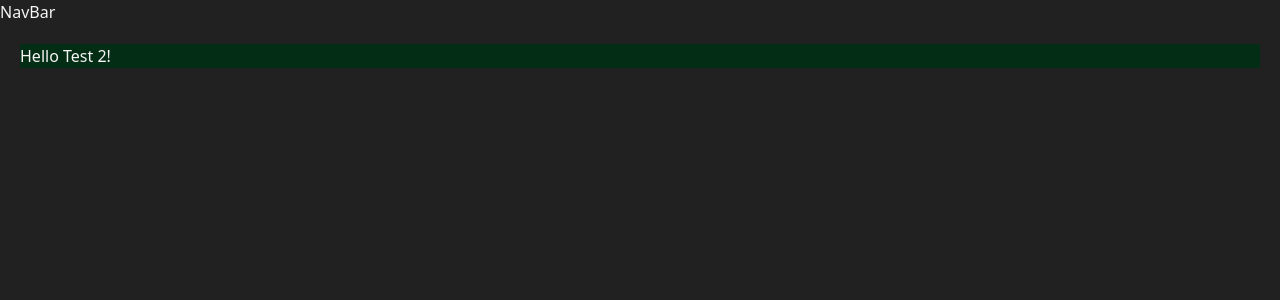
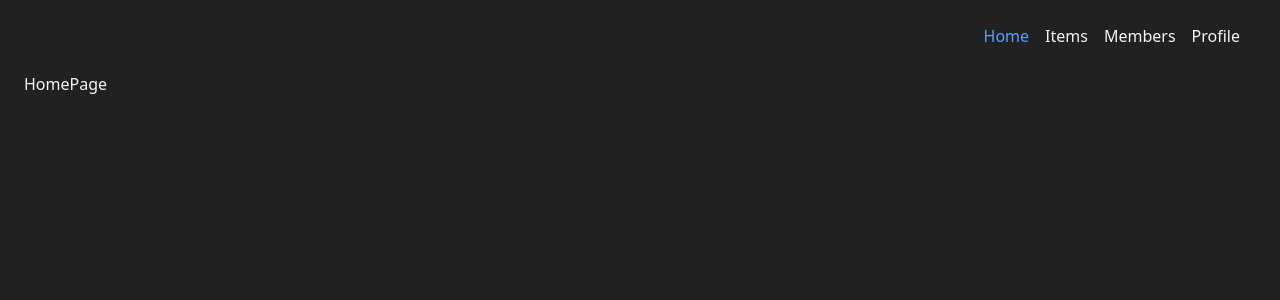
Before and after one commit to FukcThat/TinyShare, a React (Vite) app: page / in a window 1280 px wide. Shown: the top 300 px of the page. Built offline with nearby package versions, Linux system fonts and the light colour scheme.

Commit message:
ADD: Base routes & dummy Data

```diff
--- a/src/components/Layout.jsx
+++ b/src/components/Layout.jsx
@@ -1,10 +1,13 @@
 import { Outlet } from "react-router";
+import Navbar from "./Navbar";
 
 export default function Layout() {
   return (
     <div>
-      <div>NavBar</div>
-      <Outlet />
+      <Navbar />
+      <div className="m-6 ">
+        <Outlet />
+      </div>
     </div>
   );
 }
--- /dev/null
+++ b/src/components/Navbar.jsx
@@ -0,0 +1,29 @@
+import { Link, useLocation } from "react-router";
+
+const NavElements = [
+  { path: "/", name: "Home" },
+  { path: "/items", name: "Items" },
+  { path: "/members", name: "Members" },
+  { path: "/profile", name: "Profile" },
+];
+
+export default function Navbar() {
+  const location = useLocation();
+  return (
+    <div className="flex gap-4 my-6 px-10 w-full justify-end">
+      {NavElements.map((element) => {
+        return (
+          <Link
+            key={element.path}
+            to={element.path}
+            className={`hover:scale-110 transition-all duration-50 ease-in ${
+              location.pathname === element.path && " text-blue-400"
+            }`}
+          >
+            {element.name}
+          </Link>
+        );
+      })}
+    </div>
+  );
+}
--- a/src/data/communityData.js
+++ b/src/data/communityData.js
@@ -0,0 +1,11 @@
+export const communityData = [
+  new Community(1, "Hills"),
+  new Community(2, "Valley"),
+];
+
+class Community {
+  constructor(id, name) {
+    this.id = id;
+    this.name = name;
+  }
+}
--- a/src/data/itemData.js
+++ b/src/data/itemData.js
@@ -0,0 +1,15 @@
+export const itemData = [
+  new Item(1, "Pot", "available", 1),
+  new Item(2, "Pan", "borrowed", 2),
+  new Item(3, "Chair", "unavailable", 3),
+  new Item(4, "Kayak", "available", 1),
+];
+
+class Item {
+  constructor(id, name, status, owner) {
+    this.id = id;
+    this.name = name;
+    this.status = status;
+    this.owner = owner;
+  }
+}
--- a/src/data/membershipData.js
+++ b/src/data/membershipData.js
@@ -0,0 +1,14 @@
+export const membershipData = [
+  new Membership(1, 1, 1, "admin"),
+  new Membership(1, 2, 1, "member"),
+  new Membership(1, 3, 2, "admin"),
+];
+
+class Membership {
+  constructor(id, userId, communityId, role) {
+    this.id = id;
+    this.userId = userId;
+    this.communityId = communityId;
+    this.role = role;
+  }
+}
--- a/src/data/reservationData.js
+++ b/src/data/reservationData.js
@@ -0,0 +1,13 @@
+export const reservationData = [
+  new Reservation(1, 1, 2, new Date().toISOString(), new Date().toISOString()),
+];
+
+class Reservation {
+  constructor(id, userId, itemId, startDate, endDate) {
+    this.id = id;
+    this.userId = userId;
+    this.itemId = itemId;
+    this.startDate = startDate;
+    this.endDate = endDate;
+  }
+}
--- a/src/data/userData.js
+++ b/src/data/userData.js
@@ -0,0 +1,13 @@
+export const userData = [
+  new User(1, "John", "john@test.com"),
+  new User(2, "Maya", "maya@test.com"),
+  new User(3, "Bob", "bob@test.com"),
+];
+
+class User {
+  constructor(id, name, email) {
+    this.id = id;
+    this.name = name;
+    this.email = email;
+  }
+}
--- a/src/main.jsx
+++ b/src/main.jsx
@@ -1,11 +1,15 @@
 import { StrictMode } from "react";
 import { createRoot } from "react-dom/client";
 import "./index.css";
-import App from "./App.jsx";
+
 import { GlobalProvider } from "./context/GlobalContext.jsx";
 import { BrowserRouter, Route, Routes } from "react-router";
 import ErrorPage from "./components/ErrorPage.jsx";
 import Layout from "./components/Layout.jsx";
+import HomePage from "./pages/HomePage.jsx";
+import ProfilePage from "./pages/ProfilePage.jsx";
+import MembersPage from "./pages/MembersPage.jsx";
+import ItemsPage from "./pages/ItemsPage.jsx";
 
 createRoot(document.getElementById("root")).render(
   <StrictMode>
@@ -13,7 +17,10 @@ createRoot(document.getElementById("root")).render(
       <GlobalProvider>
         <Routes>
           <Route path="/" element={<Layout />}>
-            <Route index element={<App className={" bg-green-950"} />}></Route>
+            <Route index element={<HomePage />}></Route>
+            <Route path="/profile" element={<ProfilePage />}></Route>
+            <Route path="/members" element={<MembersPage />}></Route>
+            <Route path="/items" element={<ItemsPage />}></Route>
             <Route path="*" element={<ErrorPage />}></Route>
           </Route>
         </Routes>
--- /dev/null
+++ b/src/pages/HomePage.jsx
@@ -0,0 +1,3 @@
+export default function HomePage() {
+  return <div>HomePage</div>;
+}
--- /dev/null
+++ b/src/pages/ItemsPage.jsx
@@ -0,0 +1,3 @@
+export default function ItemsPage() {
+  return <div>ItemsPage</div>;
+}
--- /dev/null
+++ b/src/pages/MembersPage.jsx
@@ -0,0 +1,3 @@
+export default function MembersPage() {
+  return <div>MembersPage</div>;
+}
--- /dev/null
+++ b/src/pages/ProfilePage.jsx
@@ -0,0 +1,3 @@
+export default function ProfilePage() {
+  return <div>ProfilePage</div>;
+}
```
